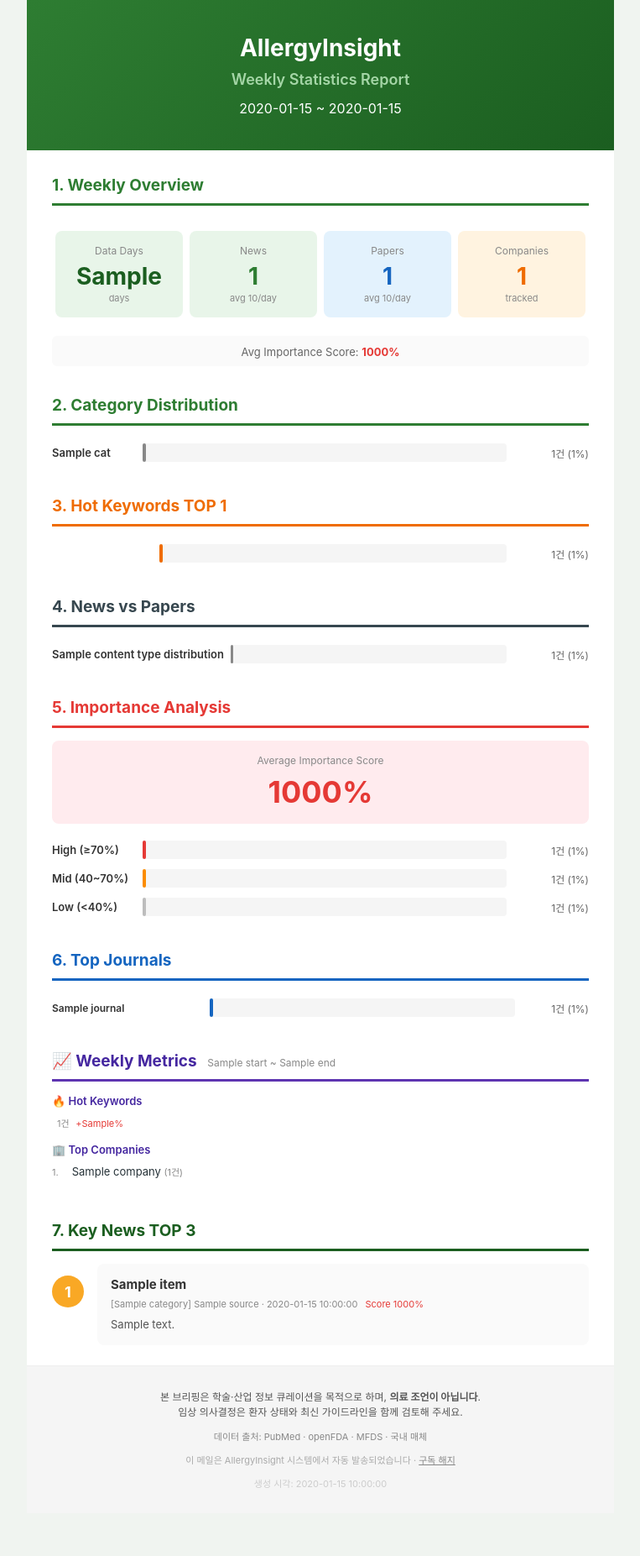
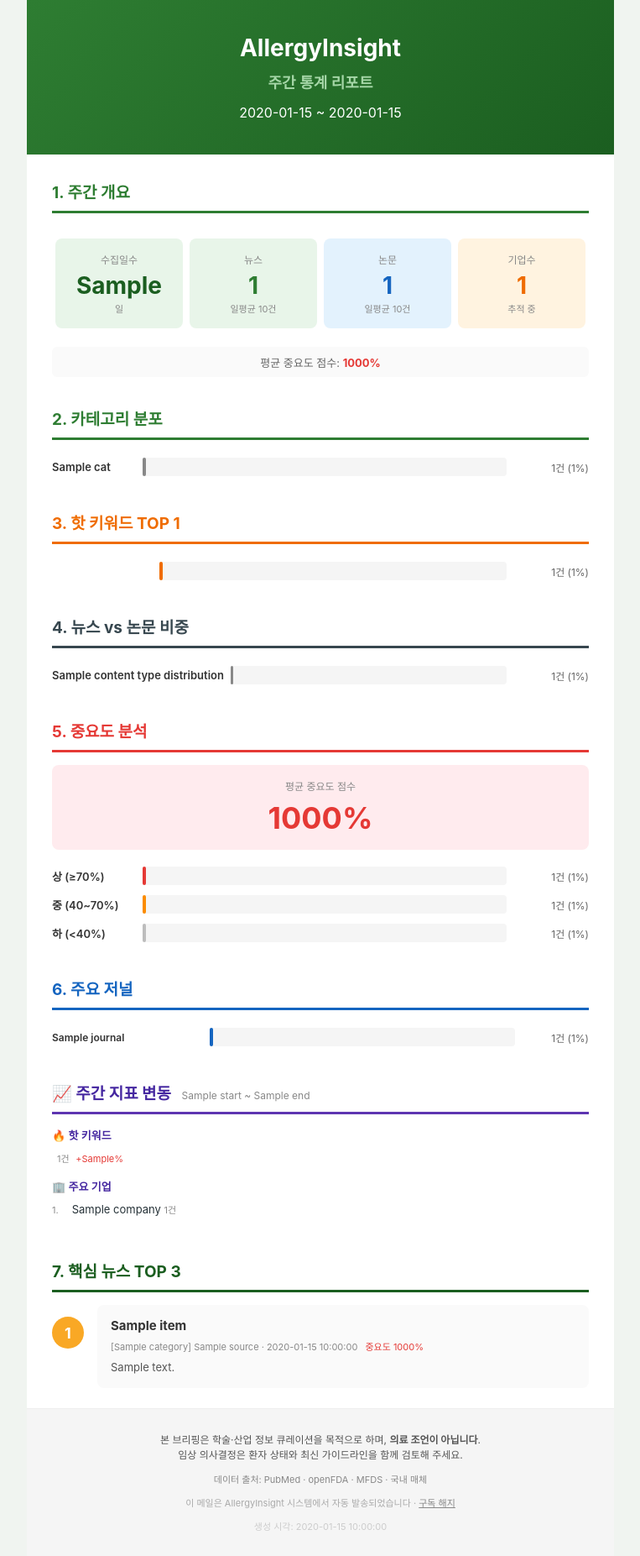
Before and after one commit to bluevlad/NewsLetterPlatform, a Python web app: template templates/allergy_insight/weekly_report.html in a window 1280 px wide. Shown: the whole page at 84% size, without its empty margins (258-1021 px from the left). Before the commit the page ends 1772 px from the top, so only its background shows below. Run offline with Jinja, Linux system fonts and the light colour scheme; the template is opened without the code that fills it: most values are stand-ins (such as "Sample title", 1, 10 or a date in 2020).

Commit message:
feat(weekly-report): AllergyInsight 주간 리포트 한글화 + 키워드 누락 안내
- weekly_report.html 영문 라벨 한글화: 헤더/1~7 섹션 제목/KPI 라벨/단위/
  No Data 메시지/주간 지표 변동/의약품 업데이트 요약 등
- formatter._format_stats_report(): top_keywords가 비었을 때 사유를
  top_keywords_status(no_news / missing_keyword_field)로 노출 +
  logger.warning 으로 조용한 섹션 누락 방지
- 템플릿: 섹션 3을 통째로 숨기지 않고 안내 박스(amber 톤)로 표시

2026-05-15 발송분에서 백엔드 search_keyword 필드 결측으로 섹션 3이
사라진 사례를 즉시 인지 가능하도록 가시화.

Co-Authored-By: Claude Opus 4.7 (1M context) <noreply@anthropic.com>

```diff
--- a/templates/allergy_insight/weekly_report.html
+++ b/templates/allergy_insight/weekly_report.html
@@ -11,7 +11,7 @@
         <tr>
             <td style="background: linear-gradient(135deg, #2e7d32 0%, #1b5e20 100%); padding: 40px 30px; text-align: center;">
                 <h1 style="margin: 0; color: #ffffff; font-size: 28px; font-weight: 700;">AllergyInsight</h1>
-                <p style="margin: 10px 0 0 0; color: #a5d6a7; font-size: 18px; font-weight: 600;">Weekly Statistics Report</p>
+                <p style="margin: 10px 0 0 0; color: #a5d6a7; font-size: 18px; font-weight: 600;">주간 통계 리포트</p>
                 <p style="margin: 14px 0 0 0; color: #ffffff; font-size: 16px;">
                     {{ period_start.strftime('%Y.%m.%d') }} ~ {{ period_end.strftime('%Y.%m.%d') }}
                 </p>
@@ -22,43 +22,43 @@
         <tr>
             <td style="padding: 30px 30px 10px 30px;">
                 <h2 style="margin: 0 0 18px 0; padding-bottom: 10px; border-bottom: 3px solid #2e7d32; color: #2e7d32; font-size: 19px;">
-                    1. Weekly Overview
+                    1. 주간 개요
                 </h2>
                 <table width="100%" cellpadding="0" cellspacing="0">
                     <tr>
                         <td width="25%" style="text-align: center; padding: 12px 4px;">
                             <table width="100%" cellpadding="0" cellspacing="0">
                                 <tr><td style="background-color: #e8f5e9; border-radius: 8px; padding: 16px 8px; text-align: center;">
-                                    <p style="margin: 0; color: #888888; font-size: 12px;">Data Days</p>
+                                    <p style="margin: 0; color: #888888; font-size: 12px;">수집일수</p>
                                     <p style="margin: 6px 0 0 0; color: #1b5e20; font-size: 28px; font-weight: 700;">{{ summary.days_with_data }}</p>
-                                    <p style="margin: 2px 0 0 0; color: #888888; font-size: 11px;">days</p>
+                                    <p style="margin: 2px 0 0 0; color: #888888; font-size: 11px;">일</p>
                                 </td></tr>
                             </table>
                         </td>
                         <td width="25%" style="text-align: center; padding: 12px 4px;">
                             <table width="100%" cellpadding="0" cellspacing="0">
                                 <tr><td style="background-color: #e8f5e9; border-radius: 8px; padding: 16px 8px; text-align: center;">
-                                    <p style="margin: 0; color: #888888; font-size: 12px;">News</p>
+                                    <p style="margin: 0; color: #888888; font-size: 12px;">뉴스</p>
                                     <p style="margin: 6px 0 0 0; color: #2e7d32; font-size: 28px; font-weight: 700;">{{ summary.total_news }}</p>
-                                    <p style="margin: 2px 0 0 0; color: #888888; font-size: 11px;">avg {{ summary.daily_avg_news }}/day</p>
+                                    <p style="margin: 2px 0 0 0; color: #888888; font-size: 11px;">일평균 {{ summary.daily_avg_news }}건</p>
                                 </td></tr>
                             </table>
                         </td>
                         <td width="25%" style="text-align: center; padding: 12px 4px;">
                             <table width="100%" cellpadding="0" cellspacing="0">
                                 <tr><td style="background-color: #e3f2fd; border-radius: 8px; padding: 16px 8px; text-align: center;">
-                                    <p style="margin: 0; color: #888888; font-size: 12px;">Papers</p>
+                                    <p style="margin: 0; color: #888888; font-size: 12px;">논문</p>
                                     <p style="margin: 6px 0 0 0; color: #1565c0; font-size: 28px; font-weight: 700;">{{ summary.total_papers }}</p>
-                                    <p style="margin: 2px 0 0 0; color: #888888; font-size: 11px;">avg {{ summary.daily_avg_papers }}/day</p>
+                                    <p style="margin: 2px 0 0 0; color: #888888; font-size: 11px;">일평균 {{ summary.daily_avg_papers }}건</p>
                                 </td></tr>
                             </table>
                         </td>
                         <td width="25%" style="text-align: center; padding: 12px 4px;">
                             <table width="100%" cellpadding="0" cellspacing="0">
                                 <tr><td style="background-color: #fff3e0; border-radius: 8px; padding: 16px 8px; text-align: center;">
-                                    <p style="margin: 0; color: #888888; font-size: 12px;">Companies</p>
+                                    <p style="margin: 0; color: #888888; font-size: 12px;">기업수</p>
                                     <p style="margin: 6px 0 0 0; color: #ef6c00; font-size: 28px; font-weight: 700;">{{ summary.total_companies }}</p>
-                                    <p style="margin: 2px 0 0 0; color: #888888; font-size: 11px;">tracked</p>
+                                    <p style="margin: 2px 0 0 0; color: #888888; font-size: 11px;">추적 중</p>
                                 </td></tr>
                             </table>
                         </td>
@@ -68,7 +68,7 @@
                     <tr>
                         <td style="text-align: center; padding: 8px; background-color: #fafafa; border-radius: 6px;">
                             <span style="color: #666666; font-size: 13px;">
-                                Avg Importance Score: <strong style="color: #e53935;">{{ (summary.avg_importance * 100)|int }}%</strong>
+                                평균 중요도 점수: <strong style="color: #e53935;">{{ (summary.avg_importance * 100)|int }}%</strong>
                             </span>
                         </td>
                     </tr>
@@ -81,7 +81,7 @@
         <tr>
             <td style="padding: 25px 30px 10px 30px;">
                 <h2 style="margin: 0 0 15px 0; padding-bottom: 10px; border-bottom: 3px solid #2e7d32; color: #2e7d32; font-size: 19px;">
-                    2. Category Distribution
+                    2. 카테고리 분포
                 </h2>
                 <table width="100%" cellpadding="0" cellspacing="0">
                     {% for cat in category_distribution %}
@@ -103,13 +103,14 @@
         </tr>
         {% endif %}
 
-        <!-- Section 3: Hot Keywords -->
-        {% if top_keywords %}
+        <!-- Section 3: Hot Keywords (top_keywords_status로 누락 사유 명시) -->
+        {% if top_keywords or top_keywords_status %}
         <tr>
             <td style="padding: 25px 30px 10px 30px;">
                 <h2 style="margin: 0 0 15px 0; padding-bottom: 10px; border-bottom: 3px solid #ef6c00; color: #ef6c00; font-size: 19px;">
-                    3. Hot Keywords TOP {{ top_keywords|length }}
+                    3. 핫 키워드{% if top_keywords %} TOP {{ top_keywords|length }}{% endif %}
                 </h2>
+                {% if top_keywords %}
                 <table width="100%" cellpadding="0" cellspacing="0">
                     {% for kw in top_keywords %}
                     <tr>
@@ -126,6 +127,21 @@
                     </tr>
                     {% endfor %}
                 </table>
+                {% else %}
+                <table width="100%" cellpadding="0" cellspacing="0">
+                    <tr>
+                        <td style="background-color: #fff8e1; border-left: 4px solid #ef6c00; border-radius: 4px; padding: 14px 16px;">
+                            <p style="margin: 0 0 6px 0; color: #e65100; font-size: 13px; font-weight: 600;">
+                                ⚠ 이번 주 키워드 신호가 부족합니다
+                            </p>
+                            <p style="margin: 0; color: #6d4c00; font-size: 12px; line-height: 1.55;">
+                                {{ top_keywords_status.message }}
+                                {% if top_keywords_status.hint %}<br><span style="color: #8d6e63;">{{ top_keywords_status.hint }}</span>{% endif %}
+                            </p>
+                        </td>
+                    </tr>
+                </table>
+                {% endif %}
             </td>
         </tr>
         {% endif %}
@@ -135,7 +151,7 @@
         <tr>
             <td style="padding: 25px 30px 10px 30px;">
                 <h2 style="margin: 0 0 15px 0; padding-bottom: 10px; border-bottom: 3px solid #37474f; color: #37474f; font-size: 19px;">
-                    4. News vs Papers
+                    4. 뉴스 vs 논문 비중
                 </h2>
                 <table width="100%" cellpadding="0" cellspacing="0">
                     {% for ct in content_type_distribution %}
@@ -162,19 +178,19 @@
         <tr>
             <td style="padding: 25px 30px 10px 30px;">
                 <h2 style="margin: 0 0 15px 0; padding-bottom: 10px; border-bottom: 3px solid #e53935; color: #e53935; font-size: 19px;">
-                    5. Importance Analysis
+                    5. 중요도 분석
                 </h2>
                 <table width="100%" cellpadding="0" cellspacing="0" style="margin-bottom: 14px;">
                     <tr>
                         <td style="text-align: center; padding: 16px; background-color: #ffebee; border-radius: 8px;">
-                            <p style="margin: 0; color: #888888; font-size: 12px;">Average Importance Score</p>
+                            <p style="margin: 0; color: #888888; font-size: 12px;">평균 중요도 점수</p>
                             <p style="margin: 8px 0 0 0; color: #e53935; font-size: 36px; font-weight: 700;">{{ (importance_analysis.avg_score * 100)|int }}%</p>
                         </td>
                     </tr>
                 </table>
                 <table width="100%" cellpadding="0" cellspacing="0">
                     <tr>
-                        <td width="100" style="padding: 6px 8px 6px 0; color: #333333; font-size: 13px; font-weight: 600; white-space: nowrap;">High (&ge;70%)</td>
+                        <td width="100" style="padding: 6px 8px 6px 0; color: #333333; font-size: 13px; font-weight: 600; white-space: nowrap;">상 (&ge;70%)</td>
                         <td style="padding: 6px 0;">
                             <table width="100%" cellpadding="0" cellspacing="0" style="background-color: #f5f5f5; border-radius: 4px;">
                                 <tr>
@@ -186,7 +202,7 @@
                         <td width="90" style="padding: 6px 0 6px 8px; color: #666666; font-size: 12px; text-align: right; white-space: nowrap;">{{ importance_analysis.high_count }}건 ({{ importance_analysis.high_percent }}%)</td>
                     </tr>
                     <tr>
-                        <td width="100" style="padding: 6px 8px 6px 0; color: #333333; font-size: 13px; font-weight: 600; white-space: nowrap;">Mid (40~70%)</td>
+                        <td width="100" style="padding: 6px 8px 6px 0; color: #333333; font-size: 13px; font-weight: 600; white-space: nowrap;">중 (40~70%)</td>
                         <td style="padding: 6px 0;">
                             <table width="100%" cellpadding="0" cellspacing="0" style="background-color: #f5f5f5; border-radius: 4px;">
                                 <tr>
@@ -198,7 +214,7 @@
                         <td width="90" style="padding: 6px 0 6px 8px; color: #666666; font-size: 12px; text-align: right; white-space: nowrap;">{{ importance_analysis.mid_count }}건 ({{ importance_analysis.mid_percent }}%)</td>
                     </tr>
                     <tr>
-                        <td width="100" style="padding: 6px 8px 6px 0; color: #333333; font-size: 13px; font-weight: 600; white-space: nowrap;">Low (&lt;40%)</td>
+                        <td width="100" style="padding: 6px 8px 6px 0; color: #333333; font-size: 13px; font-weight: 600; white-space: nowrap;">하 (&lt;40%)</td>
                         <td style="padding: 6px 0;">
                             <table width="100%" cellpadding="0" cellspacing="0" style="background-color: #f5f5f5; border-radius: 4px;">
                                 <tr>
@@ -219,7 +235,7 @@
         <tr>
             <td style="padding: 25px 30px 10px 30px;">
                 <h2 style="margin: 0 0 15px 0; padding-bottom: 10px; border-bottom: 3px solid #1565c0; color: #1565c0; font-size: 19px;">
-                    6. Top Journals
+                    6. 주요 저널
                 </h2>
                 <table width="100%" cellpadding="0" cellspacing="0">
                     {% for j in top_journals %}
@@ -246,14 +262,14 @@
         <tr>
             <td style="padding: 25px 30px 10px 30px;">
                 <h2 style="margin: 0 0 15px 0; padding-bottom: 10px; border-bottom: 3px solid #5e35b1; color: #4527a0; font-size: 19px;">
-                    📈 Weekly Metrics
+                    📈 주간 지표 변동
                     {% if weekly_metrics.period %}
                     <span style="color: #888888; font-size: 12px; font-weight: normal; margin-left: 8px;">{{ weekly_metrics.period.start }} ~ {{ weekly_metrics.period.end }}</span>
                     {% endif %}
                 </h2>
 
                 {% if weekly_metrics.top_keywords %}
-                <p style="margin: 8px 0 6px 0; color: #4527a0; font-size: 13px; font-weight: 600;">🔥 Hot Keywords</p>
+                <p style="margin: 8px 0 6px 0; color: #4527a0; font-size: 13px; font-weight: 600;">🔥 핫 키워드</p>
                 <table width="100%" cellpadding="0" cellspacing="0" style="margin-bottom: 12px;">
                     {% for kw in weekly_metrics.top_keywords[:10] %}
                     <tr>
@@ -268,13 +284,13 @@
                 {% endif %}
 
                 {% if weekly_metrics.top_companies %}
-                <p style="margin: 10px 0 6px 0; color: #4527a0; font-size: 13px; font-weight: 600;">🏢 Top Companies</p>
+                <p style="margin: 10px 0 6px 0; color: #4527a0; font-size: 13px; font-weight: 600;">🏢 주요 기업</p>
                 <table width="100%" cellpadding="0" cellspacing="0" style="margin-bottom: 12px;">
                     {% for c in weekly_metrics.top_companies[:10] %}
                     <tr>
                         <td style="padding: 4px 0; color: #263238; font-size: 13px;">
                             <span style="display: inline-block; width: 20px; color: #888888; font-size: 11px;">{{ loop.index }}.</span>
-                            {{ c.company_name }} <span style="color: #888888; font-size: 11px;">({{ c.count }}건)</span>
+                            {{ c.company_name }} <span style="color: #888888; font-size: 11px;">{{ c.count }}건</span>
                         </td>
                     </tr>
                     {% endfor %}
@@ -283,9 +299,9 @@
 
                 {% if weekly_metrics.drug_updates_summary %}
                 {% set ds = weekly_metrics.drug_updates_summary %}
-                <p style="margin: 10px 0 6px 0; color: #4527a0; font-size: 13px; font-weight: 600;">💊 Drug Updates Summary</p>
+                <p style="margin: 10px 0 6px 0; color: #4527a0; font-size: 13px; font-weight: 600;">💊 의약품 업데이트 요약</p>
                 <p style="margin: 0; color: #555555; font-size: 12px;">
-                    New {{ ds.new_count or 0 }} · Label {{ ds.label_change_count or 0 }} · Warning {{ ds.warning_count or 0 }} · Recall {{ ds.recall_count or 0 }}
+                    신규 {{ ds.new_count or 0 }} · 라벨변경 {{ ds.label_change_count or 0 }} · 경고 {{ ds.warning_count or 0 }} · 리콜 {{ ds.recall_count or 0 }}
                 </p>
                 {% endif %}
             </td>
@@ -297,7 +313,7 @@
         <tr>
             <td style="padding: 25px 30px 10px 30px;">
                 <h2 style="margin: 0 0 15px 0; padding-bottom: 10px; border-bottom: 3px solid #1b5e20; color: #1b5e20; font-size: 19px;">
-                    7. Key News TOP 3
+                    7. 핵심 뉴스 TOP 3
                 </h2>
 
                 {% for item in top_news %}
@@ -321,7 +337,7 @@
                                 {% if item.source %} {{ item.source }}{% endif %}
                                 {% if item.pub_date %} &middot; {{ item.pub_date }}{% endif %}
                                 {% if item.importance_score %}
-                                <span style="color: #e53935; margin-left: 6px;">Score {{ (item.importance_score * 100)|int }}%</span>
+                                <span style="color: #e53935; margin-left: 6px;">중요도 {{ (item.importance_score * 100)|int }}%</span>
                                 {% endif %}
                             </p>
                             {% if item.summary %}
@@ -342,7 +358,7 @@
         <tr>
             <td style="padding: 40px 30px; text-align: center;">
                 <p style="color: #888888; font-size: 16px;">
-                    No data collected for this week.
+                    이번 주에 수집된 데이터가 없습니다.
                 </p>
             </td>
         </tr>
```
Also changed, not shown: src/tenant/allergy_insight/formatter.py (+35 -0 lines).
